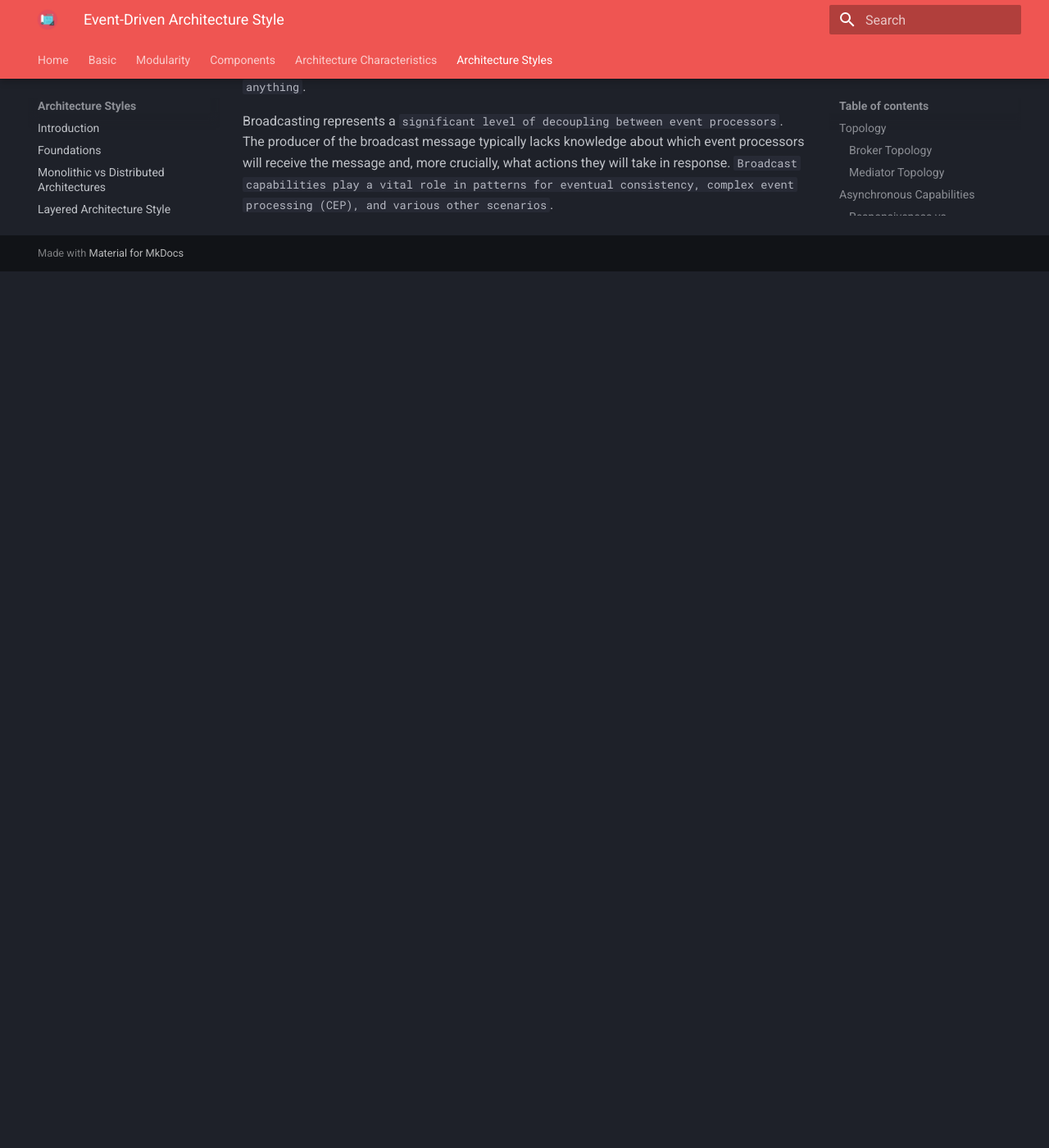
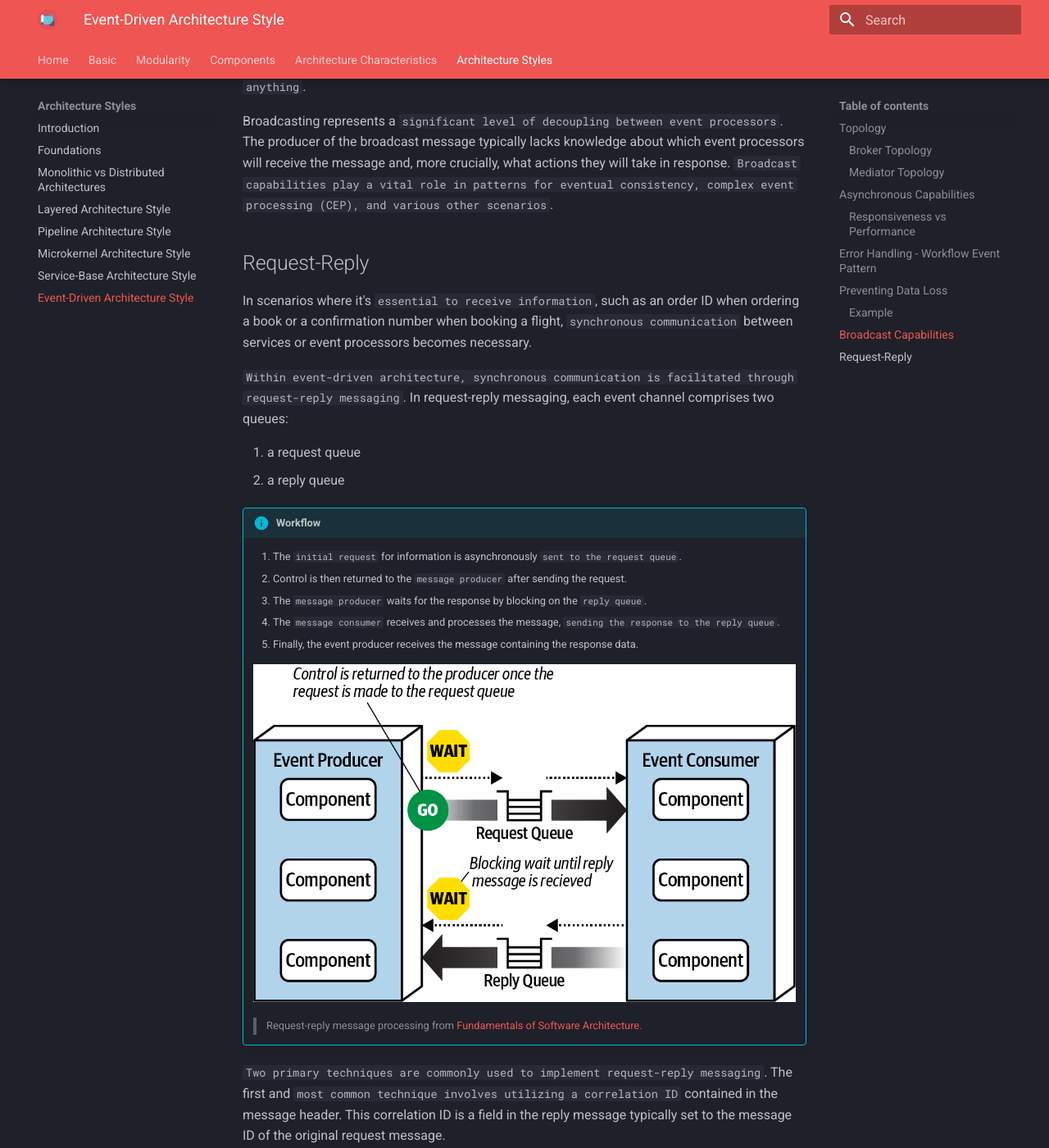
Before and after one commit to RomeroGabriel/mastering-software-architecture, an MkDocs documentation site: the page built from documentation/arch_styles/event_driven_arch.md, in a window 1280 px wide and 1400 px high, scrolled down 9179 px. Shown: the whole window at 82% size. Built offline with MkDocs 1.6.1 and Material for MkDocs 9.7.7, drawn with Linux system fonts in a browser that asks for light colours; before the commit the page ends 9510 px from its top, so only the background shows below that; some of the changed text lies outside the part shown.

Commit message:
add Request-Reply

```diff
--- a/documentation/arch_styles/event_driven_arch.md
+++ b/documentation/arch_styles/event_driven_arch.md
@@ -189,3 +189,49 @@ Consider a scenario where `Event Processor A` sends a message to a `queue`, subs
 In event-driven architecture, another distinctive feature is the ability to `broadcast events without knowing who will receive the message or what they will do with it, if anything`.
 
 Broadcasting represents a `significant level of decoupling between event processors`. The producer of the broadcast message typically lacks knowledge about which event processors will receive the message and, more crucially, what actions they will take in response. `Broadcast capabilities play a vital role in patterns for eventual consistency, complex event processing (CEP), and various other scenarios`.
+
+## Request-Reply
+
+In scenarios where it's `essential to receive information`, such as an order ID when ordering a book or a confirmation number when booking a flight, `synchronous communication` between services or event processors becomes necessary.
+
+`Within event-driven architecture, synchronous communication is facilitated through request-reply messaging`. In request-reply messaging, each event channel comprises two queues:
+
+1. a request queue
+1. a reply queue
+
+!!! info "Workflow"
+    1. The `initial request` for information is asynchronously `sent to the request queue`.
+    1. Control is then returned to the `message producer` after sending the request.
+    1. The `message producer` waits for the response by blocking on the `reply queue`.
+    1. The `message consumer` receives and processes the message, `sending the response to the reply queue`.
+    1. Finally, the event producer receives the message containing the response data.
+
+    ![Request-reply message processing from [Fundamentals of Software Architecture.](https://learning.oreilly.com/library/view/fundamentals-of-software/9781492043447/)](https://raw.githubusercontent.com/RomeroGabriel/mastering-software-architecture/main/documentation/images/arch_styles/event-driven-model-requestreply-example.png)
+    > Request-reply message processing from [Fundamentals of Software Architecture.](https://learning.oreilly.com/library/view/fundamentals-of-software/9781492043447/)
+
+`Two primary techniques are commonly used to implement request-reply messaging`. The first and `most common technique involves utilizing a correlation ID` contained in the message header. This correlation ID is a field in the reply message typically set to the message ID of the original request message.
+
+The second technique for implementing request-reply messaging is to `use a temporary and exclusive queue for the reply queue`. A temporary queue is dedicated to the specific request, `created when the request is made, and deleted when the request concludes`.
+
+!!! warning
+    `While the temporary queue technique is simpler, it comes with the drawback of the message broker having to create and immediately delete a temporary queue for each request`.  In scenarios with high messaging volumes, this can significantly slow down the message broker, impacting overall performance and responsiveness.
+
+??? example "Using Correlation ID"
+    1. The `event producer sends a message to the request queue and notes the unique message ID` (124). Notably, the correlation ID (CID) is null in this case.
+    1. The `event producer then waits for a reply on the reply queue, using a message filter`.
+        - The `filter looks for messages where the correlation ID in the header matches the original message ID` (124).
+    1. The `event consumer` receives and processes the message (ID 124).
+    1. The `event consumer generates a reply message`, including the response and `setting the correlation ID (CID) in the header to the original message ID` (124).
+    1. The `event consumer sends the new message (ID 857) to the reply queue`.
+    1. The `event producer`, waiting for a reply, `receives the message (ID 857) because the correlation ID (124) matches the message selector from step 2`.
+
+    ![Request-reply message processing using a correlation ID from [Fundamentals of Software Architecture.](https://learning.oreilly.com/library/view/fundamentals-of-software/9781492043447/)](https://raw.githubusercontent.com/RomeroGabriel/mastering-software-architecture/main/documentation/images/arch_styles/event-driven-model-requestreply-ID.png.png)
+    > Request-reply message processing using a correlation ID from [Fundamentals of Software Architecture.](https://learning.oreilly.com/library/view/fundamentals-of-software/9781492043447/)
+
+??? example "Using Temporary and Exclusive Queue"
+    1. The `event producer creates a temporary queue (or one is automatically created, depending on the message broker) and sends a message to the request queue`, including the name of the temporary queue in the reply-to header (or another identifier).
+    1. The `event producer waits for a reply on the temporary queue`. This queue is `exclusive to the event producer that initiated the request`.
+    1. The `event consumer` receives the message, processes the request, and sends a response message to the `reply queue named in the reply-to header`.
+    1. The e`vent producer`, waiting on the temporary queue, `receives the response message and deletes the temporary queue`.
+    ![Request-reply message processing using a temporary queue from [Fundamentals of Software Architecture.](https://learning.oreilly.com/library/view/fundamentals-of-software/9781492043447/)](https://raw.githubusercontent.com/RomeroGabriel/mastering-software-architecture/main/documentation/images/arch_styles/event-driven-model-requestreply-queue.png)
+    > Request-reply message processing using a temporary queue from [Fundamentals of Software Architecture.](https://learning.oreilly.com/library/view/fundamentals-of-software/9781492043447/)
```
